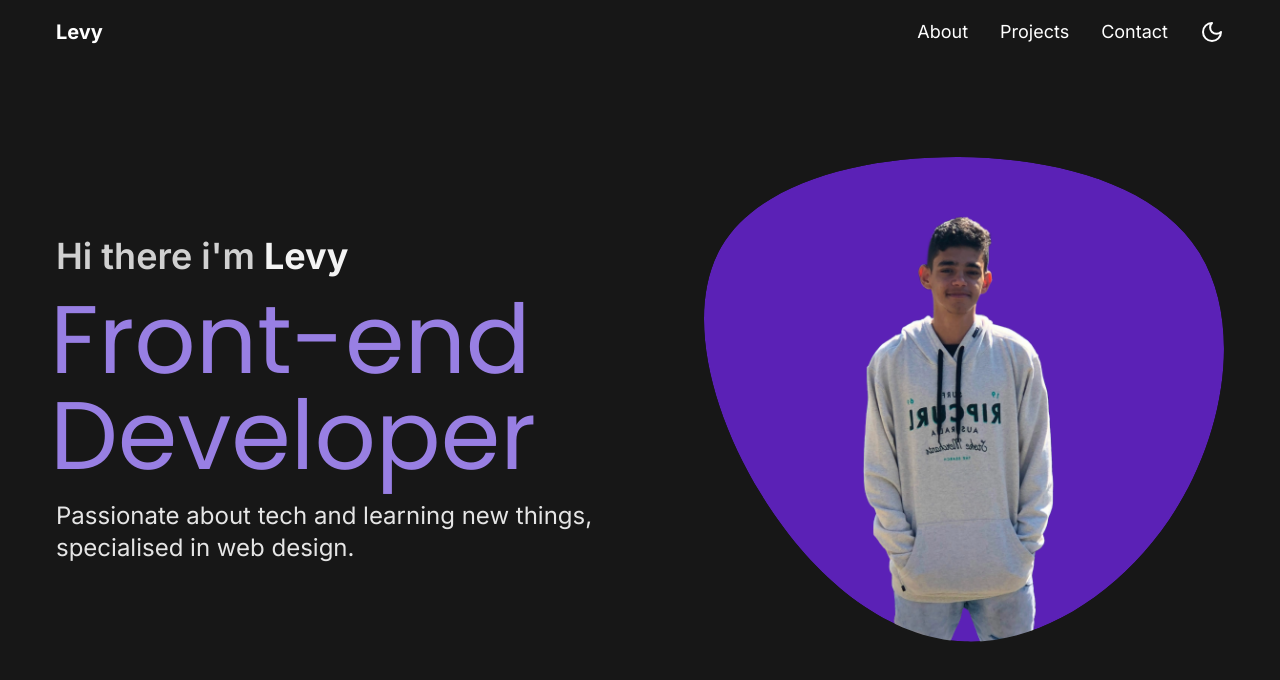
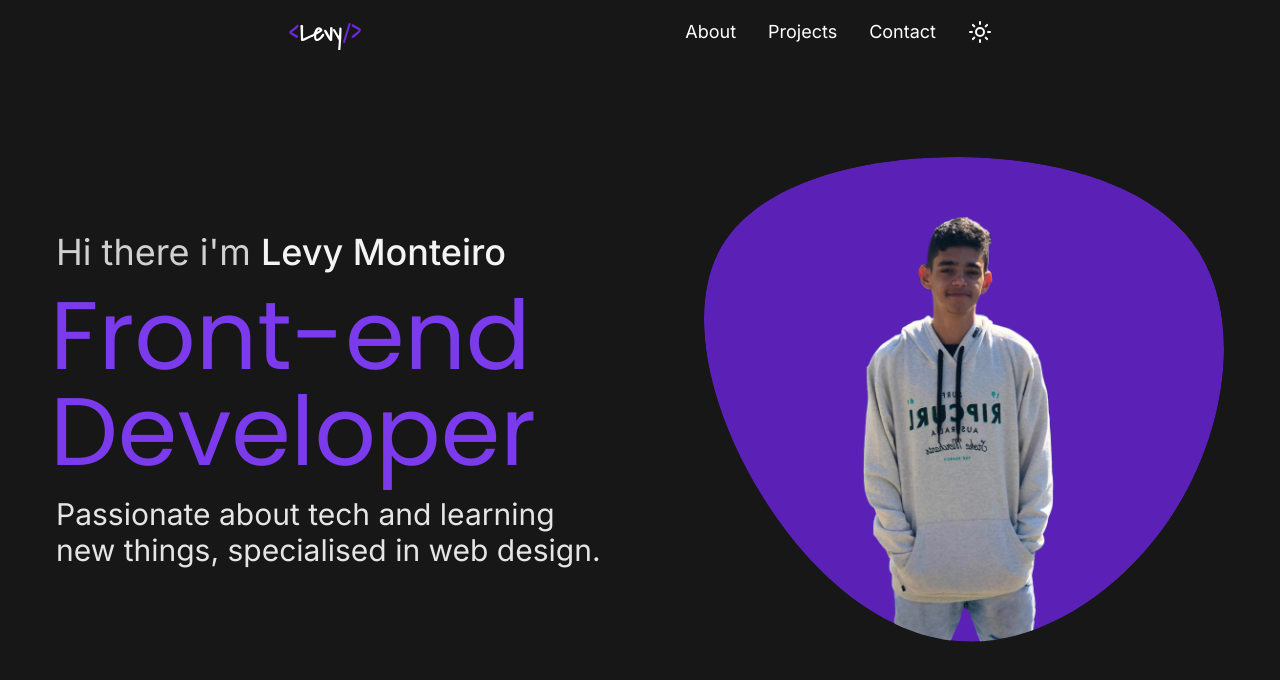
Before and after one commit to LevyMonteiro/portfolio, a React (Vite) app: page / in a window 1280 px wide. Shown: the top 680 px of the page. Built offline with nearby package versions, Linux system fonts and the light colour scheme.

Commit message:
update components theme colors

```diff
--- a/src/components/Home.tsx
+++ b/src/components/Home.tsx
@@ -6,8 +6,8 @@ export default function Home() {
 
   const body = document.querySelector('body');
   theme === 'light'
-    ? body?.classList.add('bg-white')
-    : body?.classList.remove('bg-white');
+    ? body?.classList.add('bg-neutral-50')
+    : body?.classList.remove('bg-neutral-50');
 
   return (
     <>
@@ -16,17 +16,32 @@ export default function Home() {
           id='home__description'
           className='flex flex-col justify-center gap-4 w-[600px]'
         >
-          <h1 className='text-4xl '>
-            <span className='opacity-90 text-neutral-200 font-semibold'>
+          <h1 className='text-4xl'>
+            <span
+              className={`${
+                theme === 'light'
+                  ? 'text-neutral-800'
+                  : 'opacity-90 text-neutral-200'
+              }`}
+            >
               Hi there i'm{' '}
             </span>
-            <span className='opacity-95 font-bold'>Levy</span>
+            <span
+              className={`${
+                theme === 'light' ? 'text-neutral-900' : ''
+              } opacity-95 font-medium`}
+            >
+              Levy Monteiro
+            </span>
           </h1>
-          <p className='font-poppins text-8xl opacity-90 text-violet-400 relative -left-[6px]'>
+          <p className='font-poppins text-8xl text-violet-600 relative -left-[6px]'>
             Front-end Developer
           </p>
-
-          <p className='text-2xl text-neutral-200'>
+          <p
+            className={`${
+              theme === 'light' ? 'text-neutral-800' : ''
+            } text-3xl text-neutral-200 text-balance`}
+          >
             Passionate about tech and learning new things, specialised in web
             design.
           </p>
--- a/src/components/Nav.tsx
+++ b/src/components/Nav.tsx
@@ -18,28 +18,54 @@ export default function Nav() {
   return (
     <nav
       className={`${
-        theme === 'light' ? 'bg-neutral-50' : 'bg-neutral-900'
+        theme === 'light' ? 'bg-neutral-50 text-black' : 'bg-neutral-900'
       } w-full fixed top-0 left-0 flex justify-center`}
     >
-      <div className='w-[1168px] h-16 gap-8 flex flex-row justify-between items-center text-center text-lg'>
+      <div className='w-full h-16 mx-72 gap-8 flex flex-row justify-between items-center text-center text-lg'>
         <a
           href='#home'
-          className='text-xl font-bold w-24 h-full flex items-center hover:text-violet-400'
+          className='text-2xl font-shadowintolight font-bold h-full flex items-center group'
         >
-          Levy
-          <span className='animate-blinking'>_</span>
+          <span
+            className={`${
+              theme === 'light'
+                ? 'group-hover:text-black'
+                : 'group-hover:text-white'
+            } text-violet-700`}
+          >
+            &lt;
+          </span>
+
+          <span
+            className={`${
+              theme === 'light' ? 'text-black ' : 'text-white'
+            } mx-[2px] group-hover:text-violet-700`}
+          >
+            Levy
+          </span>
+
+          <span
+            className={`${
+              theme === 'light'
+                ? 'group-hover:text-black'
+                : 'group-hover:text-white'
+            } text-violet-700`}
+          >
+            /&gt;
+          </span>
+          {/* <span className='animate-blinking'>_</span> */}
         </a>
 
         <ul className='flex h-full gap-8'>
           <li className='flex justify-center items-center'>
-            <a href='#about' className=' hover:text-violet-400 justify-center'>
+            <a href='#about' className=' hover:text-violet-600 justify-center'>
               About
             </a>
           </li>
           <li className='flex justify-center items-center'>
             <a
               href='#projetcs'
-              className=' hover:text-violet-400 justify-center'
+              className=' hover:text-violet-600 justify-center'
             >
               Projects
             </a>
@@ -47,15 +73,15 @@ export default function Nav() {
           <li className='flex justify-center items-center'>
             <a
               href='#contact'
-              className=' hover:text-violet-400 justify-center'
+              className=' hover:text-violet-600 justify-center'
             >
               Contact
             </a>
           </li>
 
-          <li className='flex justify-center items-center hover:text-violet-400'>
+          <li className='flex justify-center items-center hover:text-violet-600'>
             <button onClick={toggleTheme}>
-              {theme === 'dark' ? <Moon /> : <Sun />}
+              {theme === 'dark' ? <Sun /> : <Moon />}
             </button>
           </li>
         </ul>
--- a/src/index.css
+++ b/src/index.css
@@ -1,5 +1,11 @@
   @import url('https://fonts.googleapis.com/css2?family=Poppins:wght@400;500;600;700;800&display=swap');
   @import url('https://fonts.googleapis.com/css2?family=Inter:wght@400;500;600;700&display=swap');
+  @import url('https://fonts.googleapis.com/css2?family=Kalam:wght@700&display=swap');
+
+  @font-face {
+    font-family: 'shadowsintolight';
+    src: url('assets/Shadows_Into_Light/ShadowsIntoLight-Regular.ttf');
+  }
 
   @tailwind base;
   @tailwind components;
--- a/tailwind.config.js
+++ b/tailwind.config.js
@@ -6,6 +6,7 @@ export default {
       fontFamily: {
         poppins: ['Poppins', 'sans-serif'],
         inter: ['Inter', 'sans-serif'],
+        shadowintolight: ['shadowsintolight', 'sans-serif'],
       },
       keyframes: {
         blinking: {
@@ -21,7 +22,7 @@ export default {
         },
       },
       animation: {
-        blinking: 'blinking 1s infinite',
+        blinking: 'blinking 1.5s infinite',
       },
     },
   },
```
Also changed, not shown: src/assets/Shadows_Into_Light/OFL.txt (added), src/assets/Shadows_Into_Light/ShadowsIntoLight-Regular.ttf (added).
